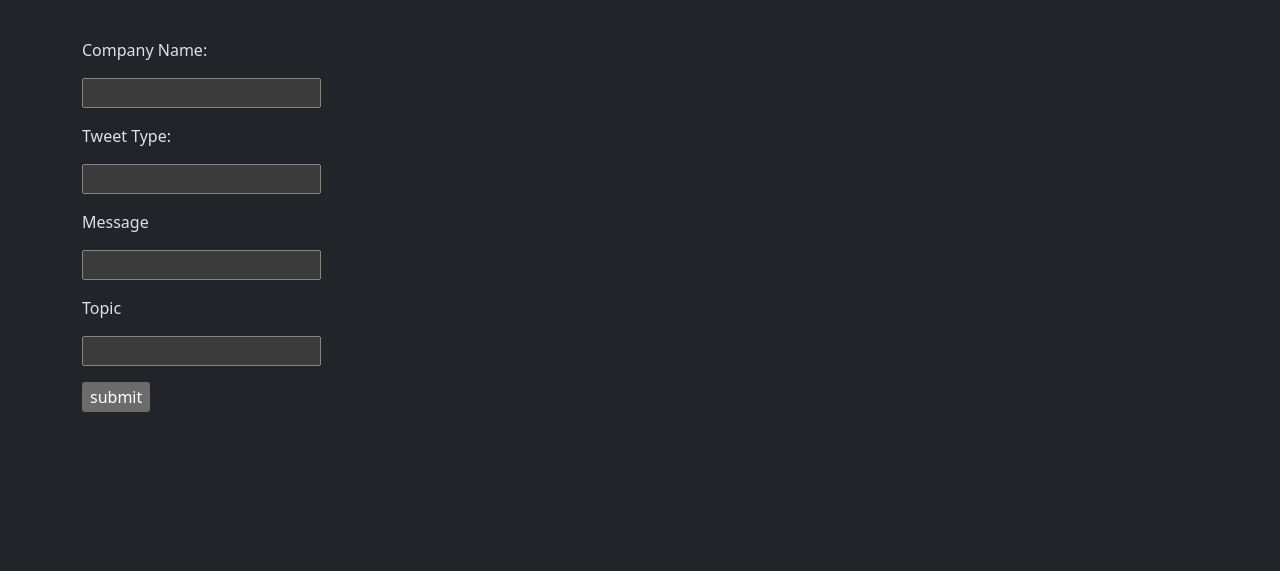
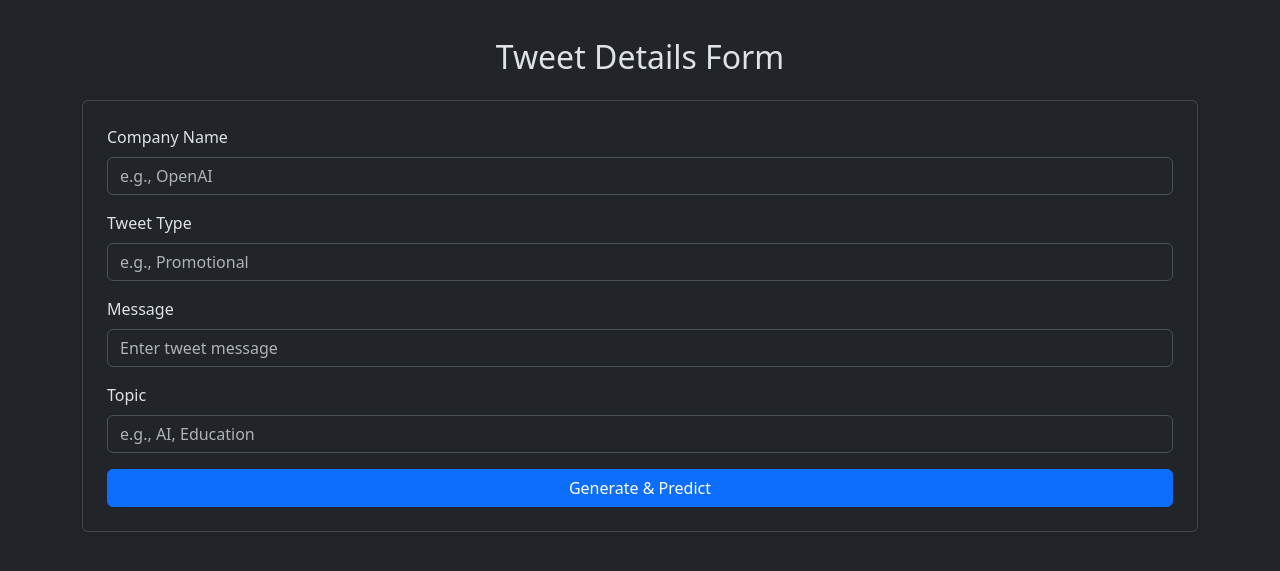
Before and after one commit to prek5h4/Tweet-Generation-And-Like-Prediction-ML-Model, a Flask app: page /form in a window 1280 px wide. Shown: the part 56-627 px from the top of the page. Run offline with Flask 3, Linux system fonts and the light colour scheme; parts of the project's set-up code (start-up, migrations or seed data) failed here and were passed over.

Commit message:
Update form.html

```diff
--- a/templates/form.html
+++ b/templates/form.html
@@ -2,15 +2,26 @@
 {% block title %}Form{% endblock %}
 
 {% block content %}
-<form action="#" method="post">
-    <p>Company Name:</p>
-    <p><input type="text" name="nm" /></p>
-    <p>Tweet Type:</p>
-    <p><input type="text" name="tt" /></p>
-    <p>Message</p>
-    <p><input type="text" name="msg" /></p>
-    <p>Topic</p>
-    <p><input type="text" name="tp" /></p>
-    <p><input type="submit" value="submit" /></p>
+<h2 class="mb-4 text-center">Tweet Details Form</h2>
+<form action="#" method="post" class="card p-4 shadow-sm bg-body rounded">
+  <div class="mb-3">
+    <label for="company" class="form-label">Company Name</label>
+    <input type="text" name="nm" class="form-control" id="company" placeholder="e.g., OpenAI" />
+  </div>
+  <div class="mb-3">
+    <label for="tweetType" class="form-label">Tweet Type</label>
+    <input type="text" name="tt" class="form-control" id="tweetType" placeholder="e.g., Promotional" />
+  </div>
+  <div class="mb-3">
+    <label for="message" class="form-label">Message</label>
+    <input type="text" name="msg" class="form-control" id="message" placeholder="Enter tweet message" />
+  </div>
+  <div class="mb-3">
+    <label for="topic" class="form-label">Topic</label>
+    <input type="text" name="tp" class="form-control" id="topic" placeholder="e.g., AI, Education" />
+  </div>
+  <div class="text-center">
+    <button type="submit" class="btn btn-primary w-100">Generate & Predict</button>
+  </div>
 </form>
 {% endblock %}
```
